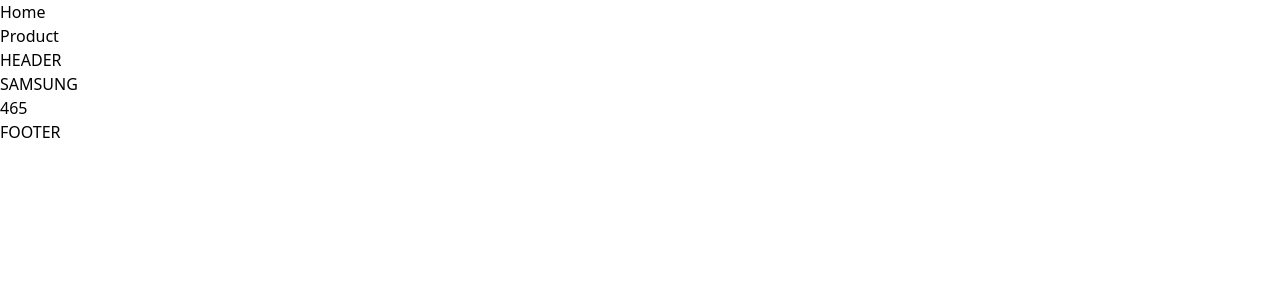
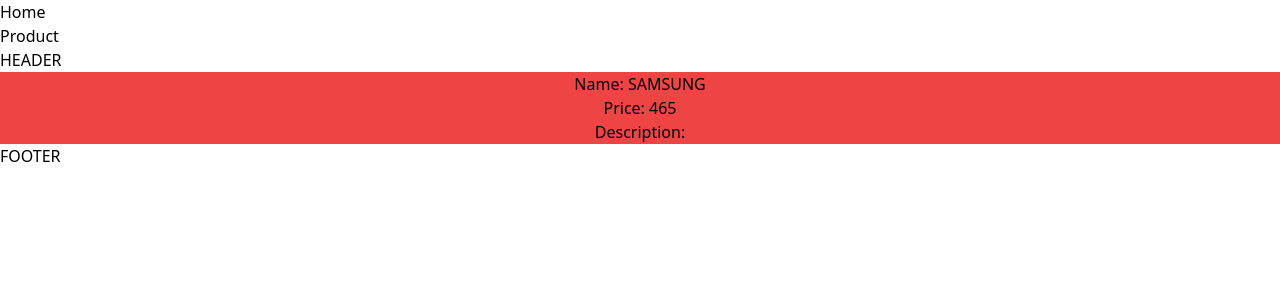
Before and after one commit to tuantm0303/Type_ReactJs, a React (Create React App) app: page /product/7 in a window 1280 px wide. Shown: the top 300 px of the page. Built offline with nearby package versions, Linux system fonts and the light colour scheme; data requests are answered from the project's data file.

Commit message:
detail Product

```diff
--- a/src/pages/products/productDetail.tsx
+++ b/src/pages/products/productDetail.tsx
@@ -21,10 +21,10 @@
   }, [])
 
   return (
-    <div>
-      <h2>{product?.name}</h2>
-      <h2>{product?.price}</h2>
-      <h2>{product?.desc}</h2>
+    <div className='bg-red-500 text-center'>
+      <h2>Name: {product?.name}</h2>
+      <h2>Price: {product?.price}</h2>
+      <h2>Description: {product?.desc}</h2>
     </div>
   );
 }
```
